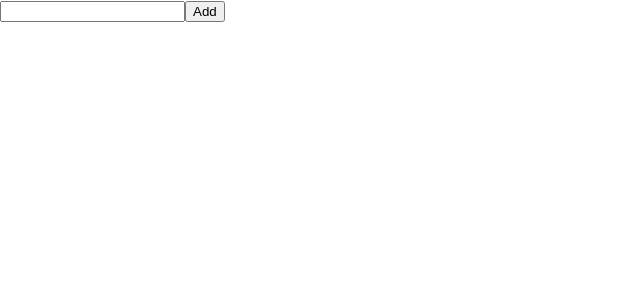
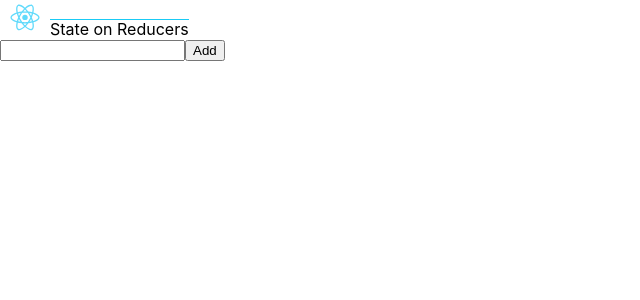
Before and after one commit to Alexey928/rebield-ToodooList, a React (Create React App) app: page / in a window 1280 px wide. Shown: the top 300 px of the page, without its empty margins (0-640 px from the left). Built offline with nearby package versions, Linux system fonts and the light colour scheme.

Commit message:
reducer integration completed successfully

```diff
--- a/src/AppWidthReducers.tsx
+++ b/src/AppWidthReducers.tsx
@@ -1,6 +1,7 @@
 import React, {useReducer} from 'react';
 import AddItemForm from "./Components/AddItemForm";
 import TooDooList from "./Components/TooDooList";
+import logo from "./logo.svg"
 import {
     addTodolistAC,
     changeTodolistFilterAC,
@@ -10,13 +11,22 @@ import {
 import { todolistsReducer} from "./Reducers/TodoListReduser"
 import {taskReducer} from "./Reducers/taskReducer"
 import {addTaskAC, changeTaskStatusAC, changeTaskTitleAC, removeTaskAC, } from "./ActionCreators/taskActionCreators";
-import {filterValueType, stateTasksType} from "./App";
+import {filterValueType} from "./App";
 
 const styles = {
-    too_dooLists_container:{
+    too_dooLists_container:
+    {
         display:"flex",
         justifyContent:"space-around",
 
+    },
+    header_span:
+    {
+        marginBottom: 0,
+        height: 1,
+        display: "inline-block",
+        paddingBottom: 0,
+        backgroundColor: "#1acbf5",
     },
 }
 
@@ -57,6 +67,7 @@ const AppWidthReducers = () => {
 
     return (
         <div>
+            <img src={logo} style={{width:50}}/><span style={styles.header_span}>State on Reducers</span>
             <AddItemForm  addItem={addTodoList}/>
             <div style={{...styles.too_dooLists_container,flexWrap:"wrap"}}>
                 {todoLists.map((tl)=><TooDooList  changeTaskTitle={changeTaskTitle}
--- a/src/index.tsx
+++ b/src/index.tsx
@@ -3,12 +3,13 @@ import ReactDOM from 'react-dom/client';
 import './index.css';
 import App from './App';
 import reportWebVitals from './reportWebVitals';
+import AppWidthReducers from "./AppWidthReducers";
 
 const root = ReactDOM.createRoot(
   document.getElementById('root') as HTMLElement
 );
 root.render(
-    <App />
+    <AppWidthReducers />
 );
 
 // If you want to start measuring performance in your app, pass a function
```
